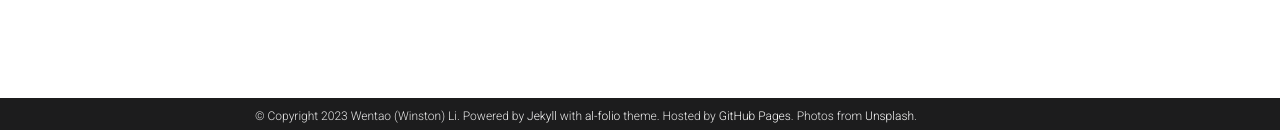
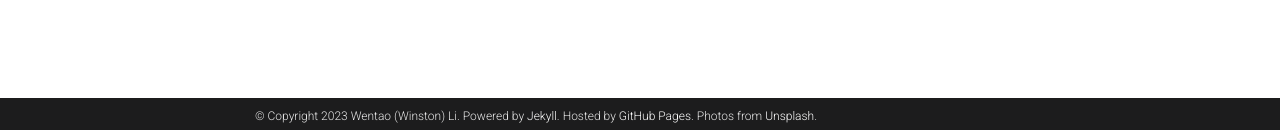
Before and after one commit to Li-Wentao/Li-Wentao.github.io, a Jekyll site: the page built from _pages/teaching.md, in a window 1280 px wide. Shown: the part 767-897 px from the top of the page. Built offline with Jekyll 4.4.1, drawn with Linux system fonts in a browser that asks for light colours; comment, search, counter and statistics services are not loaded; a style sheet for code colours, icons or effects is not loaded.

Commit message:
changed footnotes

```diff
--- a/_config.yml
+++ b/_config.yml
@@ -10,7 +10,7 @@ email: mentosli@outlook.com
 description: > # the ">" symbol means to ignore newlines until "footer_text:"
   A very simple, whitespace theme for academics. Based on [*folio](https://github.com/bogoli/-folio) design.
 footer_text: >
-  Powered by <a href="https://jekyllrb.com/" target="_blank">Jekyll</a> with <a href="https://github.com/alshedivat/al-folio">al-folio</a> theme.
+  Powered by <a href="https://jekyllrb.com/" target="_blank">Jekyll</a>.
   Hosted by <a href="https://pages.github.com/" target="_blank">GitHub Pages</a>.
   Photos from <a href="https://unsplash.com" target="_blank">Unsplash</a>.
 keywords: jekyll, jekyll-theme, academic-website, portfolio-website  # add your own keywords or leave empty
```
